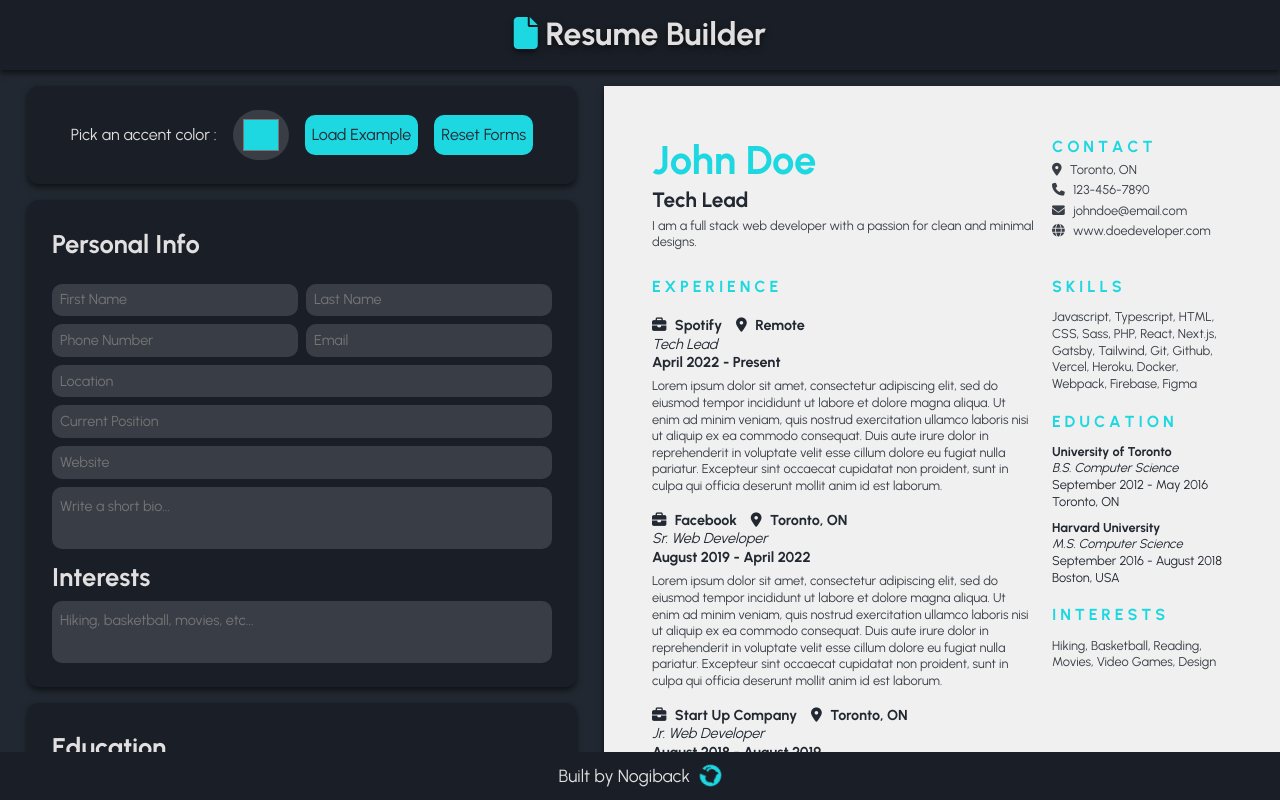
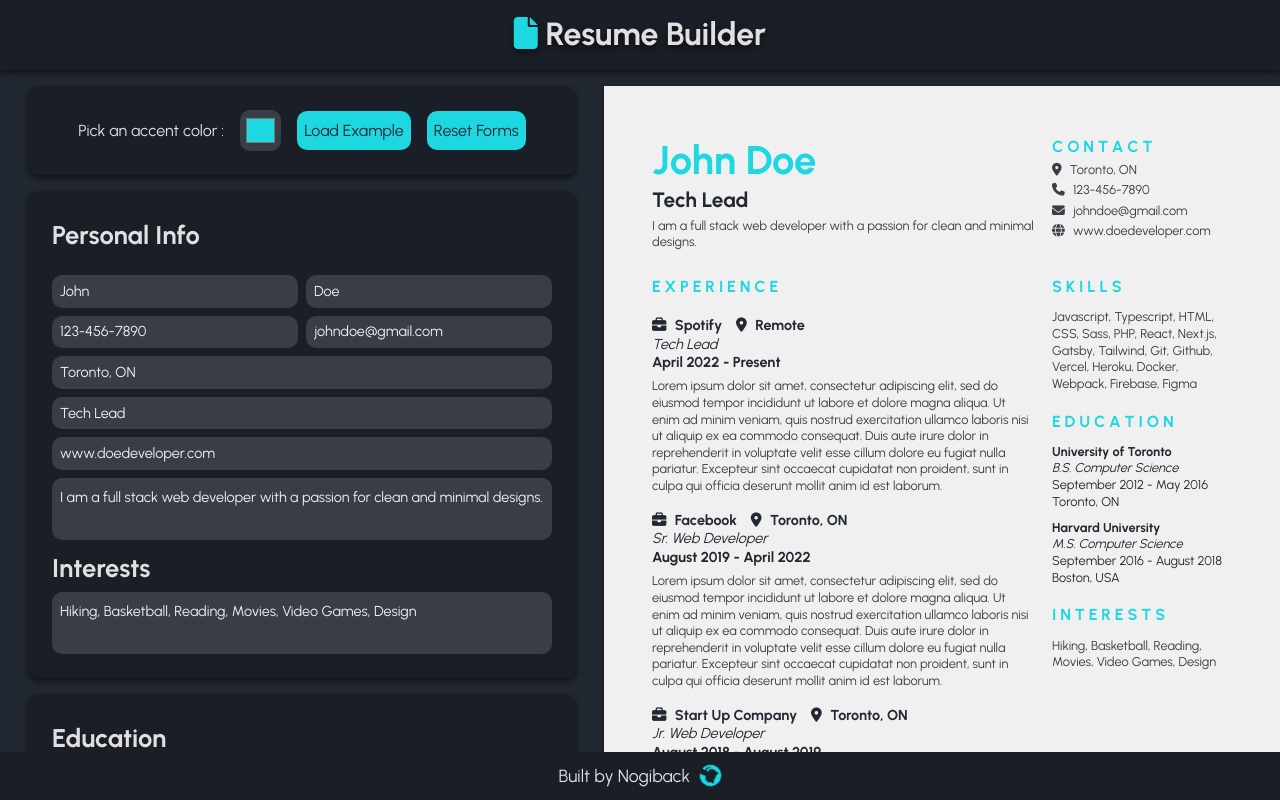
Before and after one commit to Nogiback/Resume-Builder, a React (Vite) app: page / in a window 1280 px wide. Both pictures are taken after a click on the button "Load Example". Shown: the top 800 px of the page. Built offline with nearby package versions, Linux system fonts and the light colour scheme.

Commit message:
Changed personalinfo data to an object with key/value pairs instead of separate states, changed exp/edu sections such that they can be edited on input change rather than a save button, minor refactoring and style changes

```diff
--- a/src/components/Content.jsx
+++ b/src/components/Content.jsx
@@ -7,18 +7,27 @@ import Experience from './Forms/Experience';
 import Resume from './Preview/Resume';
 
 export default function Content() {
-  const [firstName, setFirstName] = useState('');
-  const [lastName, setLastName] = useState('');
-  const [bio, setBio] = useState('');
-  const [currentPosition, setCurrentPosition] = useState('');
-  const [location, setLocation] = useState('');
-  const [email, setEmail] = useState('');
-  const [phoneNumber, setPhoneNumber] = useState('');
-  const [website, setWebsite] = useState('');
+  const [personalInfo, setPersonalInfo] = useState({
+    firstName: '',
+    lastName: '',
+    bio: '',
+    currentPosition: '',
+    location: '',
+    email: '',
+    phoneNumber: '',
+    website: '',
+  });
   const [interests, setInterests] = useState('');
   const [education, setEducation] = useState([]);
   const [experience, setExperience] = useState([]);
   const [skills, setSkills] = useState('');
+
+  function handlePersonalChange(e) {
+    setPersonalInfo({
+      ...personalInfo,
+      [e.target.name]: e.target.value
+    });
+  }
 
   function addEducation(e) {
     e.preventDefault()
@@ -26,10 +35,10 @@ export default function Content() {
     const id = uuidv4();
     const degree = e.target[0].value;
     const school = e.target[1].value;
-    const location = e.target[2].value;
-    const startDate = e.target[3].value;
+    const eduLocation = e.target[2].value;
+    const eduStartDate = e.target[3].value;
     const gradDate = e.target[4].value;
-    const newEducation = { id, degree, school, location, startDate, gradDate };
+    const newEducation = { id, degree, school, eduLocation, eduStartDate, gradDate };
     setEducation([...education, newEducation]);
     e.target.reset();
   }
@@ -41,23 +50,14 @@ export default function Content() {
   }
 
   function updateEducation(e, id) {
-    e.preventDefault();
-    const degree = e.target[2].value;
-    const school = e.target[3].value;
-    const location = e.target[4].value;
-    const startDate = e.target[5].value;
-    const gradDate = e.target[6].value;
-    const updatedEducation = { degree, school, location, startDate, gradDate };
-
-    setEducation(
-      education.map((data) => {
-        if (data.id === id) {
-          return {...data, ...updatedEducation};
-        } else {
-          return data;
-        }
-      })
-    );
+    const { name, value } = e.target;
+    setEducation(education.map(edu => {
+      if (edu.id === id) {
+        return { ...edu, [name]: value};
+      } else {
+        return edu;
+      }
+    }));
   }
 
   function addExperience(e) {
@@ -66,11 +66,11 @@ export default function Content() {
     const id = uuidv4();
     const company = e.target[0].value;
     const position = e.target[1].value;
-    const location = e.target[2].value;
+    const expLocation = e.target[2].value;
     const startDate = e.target[3].value;
     const endDate = e.target[4].value;
     const desc = e.target[5].value;
-    const newExperience = { id, company, position, location, startDate, endDate, desc };
+    const newExperience = { id, company, position, expLocation, startDate, endDate, desc };
     setExperience([...experience, newExperience]);
     e.target.reset();
   }
@@ -82,35 +82,29 @@ export default function Content() {
   }
 
   function updateExperience(e, id) {
-    e.preventDefault();
-    const company = e.target[2].value;
-    const position = e.target[3].value;
-    const location = e.target[4].value;
-    const startDate = e.target[5].value;
-    const endDate = e.target[6].value;
-    const desc = e.target[7].value;
-    const updatedExperience= { company, position, location, startDate, endDate, desc };
-
-    setExperience(
-      experience.map((data) => {
-        if (data.id === id) {
-          return {...data, ...updatedExperience};
-        } else {
-          return data;
-        }
-      })
-    );
+    const { name, value } = e.target;
+    setExperience(experience.map(exp => {
+      if (exp.id === id) {
+        return { ...exp, [name]: value};
+      } else {
+        return exp;
+      }
+    }));
   }
 
   function resetForms() {
-    setFirstName('');
-    setLastName('');
-    setBio('');
-    setCurrentPosition('');
-    setLocation('');
-    setEmail('');
-    setPhoneNumber('');
-    setWebsite('');
+    const personalForm = document.getElementById('personal-info-form');
+    personalForm.reset();
+    setPersonalInfo({
+      firstName: '',
+      lastName: '',
+      bio: '',
+      currentPosition: '',
+      location: '',
+      email: '',
+      phoneNumber: '',
+      website: '',
+    });
     setInterests('');
     setSkills('');
     setEducation([]);
@@ -119,19 +113,21 @@ export default function Content() {
 
   function loadExample() {
     resetForms();
-    setFirstName('John');
-    setLastName('Doe');
-    setCurrentPosition('Tech Lead');
-    setEmail('johndoe@email.com');
-    setLocation('Toronto, ON');
-    setPhoneNumber('123-456-7890');
-    setWebsite('www.doedeveloper.com');
-    setBio('I am a full stack web developer with a passion for clean and minimal designs.')
+    setPersonalInfo({
+      firstName: 'John',
+      lastName: 'Doe',
+      bio: 'I am a full stack web developer with a passion for clean and minimal designs.',
+      currentPosition: 'Tech Lead',
+      location: 'Toronto, ON',
+      email: 'johndoe@gmail.com',
+      phoneNumber: '123-456-7890',
+      website: 'www.doedeveloper.com',
+    });
     const exampleExp1 = {
       id: uuidv4(),
       company: 'Spotify',
       position: 'Tech Lead',
-      location: 'Remote',
+      expLocation: 'Remote',
       startDate: 'April 2022',
       endDate: 'Present',
       desc: `Lorem ipsum dolor sit amet, consectetur adipiscing elit, sed do eiusmod tempor incididunt ut labore et dolore magna aliqua. Ut enim ad minim veniam, quis nostrud exercitation ullamco laboris nisi ut aliquip ex ea commodo consequat. Duis aute irure dolor in reprehenderit in voluptate velit esse cillum dolore eu fugiat nulla pariatur. Excepteur sint occaecat cupidatat non proident, sunt in culpa qui officia deserunt mollit anim id est laborum.`,
@@ -140,7 +136,7 @@ export default function Content() {
       id: uuidv4(),
       company: 'Facebook',
       position: 'Sr. Web Developer',
-      location: 'Toronto, ON',
+      expLocation: 'Toronto, ON',
       startDate: 'August 2019',
       endDate: 'April 2022',
       desc: `Lorem ipsum dolor sit amet, consectetur adipiscing elit, sed do eiusmod tempor incididunt ut labore et dolore magna aliqua. Ut enim ad minim veniam, quis nostrud exercitation ullamco laboris nisi ut aliquip ex ea commodo consequat. Duis aute irure dolor in reprehenderit in voluptate velit esse cillum dolore eu fugiat nulla pariatur. Excepteur sint occaecat cupidatat non proident, sunt in culpa qui officia deserunt mollit anim id est laborum.`,
@@ -149,7 +145,7 @@ export default function Content() {
       id: uuidv4(),
       company: 'Start Up Company',
       position: 'Jr. Web Developer',
-      location: 'Toronto, ON',
+      expLocation: 'Toronto, ON',
       startDate: 'August 2018',
       endDate: 'August 2019',
       desc: `Lorem ipsum dolor sit amet, consectetur adipiscing elit, sed do eiusmod tempor incididunt ut labore et dolore magna aliqua. Ut enim ad minim veniam, quis nostrud exercitation ullamco laboris nisi ut aliquip ex ea commodo consequat. Duis aute irure dolor in reprehenderit in voluptate velit esse cillum dolore eu fugiat nulla pariatur. Excepteur sint occaecat cupidatat non proident, sunt in culpa qui officia deserunt mollit anim id est laborum.`,
@@ -158,16 +154,16 @@ export default function Content() {
       id: uuidv4(),
       degree: 'B.S. Computer Science',
       school: 'University of Toronto',
-      location: 'Toronto, ON',
-      startDate: 'September 2012',
+      eduLocation: 'Toronto, ON',
+      eduStartDate: 'September 2012',
       gradDate: 'May 2016',
     };
     const exampleEdu2 = {
       id: uuidv4(),
       degree: 'M.S. Computer Science',
       school: 'Harvard University',
-      location: 'Boston, USA',
-      startDate: 'September 2016',
+      eduLocation: 'Boston, USA',
+      eduStartDate: 'September 2016',
       gradDate: 'August 2018',
     };
     setSkills('Javascript, Typescript, HTML, CSS, Sass, PHP, React, Next.js, Gatsby, Tailwind, Git, Github, Vercel, Heroku, Docker, Webpack, Firebase, Figma');
@@ -182,15 +178,10 @@ export default function Content() {
         <section className='forms-section'>
           <Buttons loadExample={loadExample} resetForms={resetForms}/>
           <PersonalInfo
-            changeFirstName={setFirstName}
-            changeLastName={setLastName}
-            changePhoneNumber={setPhoneNumber}
-            changeEmail={setEmail}
-            changeLocation={setLocation}
-            changeCurrentPosition={setCurrentPosition}
-            changeWebsite={setWebsite}
-            changeBio={setBio}
-            changeInterests={setInterests}
+            personalInfo={personalInfo}
+            updatePersonalInfo={handlePersonalChange}
+            interests={interests}
+            updateInterests={setInterests}
            />
           <Education
             education={education}
@@ -203,19 +194,13 @@ export default function Content() {
             addExperience={addExperience}
             deleteExperience={deleteExperience}
             updateExperience={updateExperience}
-            changeSkills={setSkills}
+            skills={skills}
+            updateSkills={setSkills}
           />
         </section>
         <section className='resume-preview'>
           <Resume
-            firstName={firstName}
-            lastName={lastName}
-            phoneNumber={phoneNumber}
-            email={email}
-            location={location}
-            currentPosition={currentPosition}
-            website={website}
-            bio={bio}
+            personalInfo={personalInfo}
             interests={interests}
             education={education}
             experience={experience}
--- a/src/components/Forms/Education.jsx
+++ b/src/components/Forms/Education.jsx
@@ -6,25 +6,24 @@ export default function Education({ education, addEducation, deleteEducation, up
         {education.map((data, index) => {
           return (
             <li key={data.id}>
-              <form onSubmit={(e) => updateEducation(e, data.id)} className='form'>
+              <form className='form'>
               <div id='education-header'>
                 <h3>Education # {index + 1}</h3>
                 <div id='button-container'>
-                  <button type='submit' className='update-btn'><i className='fa-solid fa-floppy-disk'></i></button>
                   <button onClick={() => deleteEducation(data.id)} type='button' className='delete-btn'><i className='fa-solid fa-trash-can'></i></button>
                 </div>
               </div>
-                <input type='text' name='degree' defaultValue={data.degree} required />
-                <input type='text' name='school' defaultValue={data.school} required/>
-                <input type='text' name='school-location' defaultValue={data.location} required/>
-                <input type='text' name='start-date' defaultValue={data.startDate} required/>
-                <input type='text' name='end-date' defaultValue={data.gradDate} required/>
+                <input onChange={(e) => updateEducation(e, data.id)} type='text' name='degree' defaultValue={data.degree} required />
+                <input onChange={(e) => updateEducation(e, data.id)} type='text' name='school' defaultValue={data.school} required/>
+                <input onChange={(e) => updateEducation(e, data.id)} type='text' name='eduLocation' defaultValue={data.eduLocation} required/>
+                <input onChange={(e) => updateEducation(e, data.id)} type='text' name='eduStartDate' defaultValue={data.eduStartDate} required/>
+                <input onChange={(e) => updateEducation(e, data.id)} type='text' name='gradDate' defaultValue={data.gradDate} required/>
               </form>
             </li>
           );
         })}
-        <form onSubmit={addEducation} className='form'>
-          <h3>Add Experience</h3>
+        <form onSubmit={addEducation} className='form' id='education-form'>
+          <h3>Add Education</h3>
           <input type='text' name='degree' placeholder='Degree/Diploma' required />
           <input type='text' name='school' placeholder='University/School' required/>
           <input type='text' name='school-location' placeholder='Location' required/>
--- a/src/components/Forms/Experience.jsx
+++ b/src/components/Forms/Experience.jsx
@@ -1,4 +1,4 @@
-export default function Experience({ experience, addExperience, deleteExperience, updateExperience, changeSkills }) {
+export default function Experience({ experience, addExperience, deleteExperience, updateExperience, skills, updateSkills }) {
   return (
     <>
       <div className='form-container' id='experience-form-container'>
@@ -6,20 +6,19 @@ export default function Experience({ experience, addExperience, deleteExperience
         {experience.map((data, index) => {
           return (
             <li key={data.id}>
-              <form onSubmit={(e) => updateExperience(e, data.id)} className='form'>
+              <form className='form'>
               <div id='experience-header'>
                 <h3>Work Experience # {index + 1}</h3>
                 <div id='button-container'>
-                  <button type='submit' className='update-btn'><i className='fa-solid fa-floppy-disk'></i></button>
                   <button onClick={() => deleteExperience(data.id)} type='button' className='delete-btn'><i className='fa-solid fa-trash-can'></i></button>
                 </div>
               </div>
-                <input type='text' name='company' defaultValue={data.company} required />
-                <input type='text' name='position' defaultValue={data.position} required/>
-                <input type='text' name='company-location' defaultValue={data.location} required/>
-                <input type='text' name='start-date' defaultValue={data.startDate} required/>
-                <input type='text' name='end-date' defaultValue={data.endDate} required/>
-                <textarea type='text' name='description' defaultValue={data.desc} maxLength={750} required></textarea>
+                <input onChange={(e) => updateExperience(e, data.id)} type='text' name='company' defaultValue={data.company} required />
+                <input onChange={(e) => updateExperience(e, data.id)} type='text' name='position' defaultValue={data.position} required/>
+                <input onChange={(e) => updateExperience(e, data.id)} type='text' name='expLocation' defaultValue={data.expLocation} required/>
+                <input onChange={(e) => updateExperience(e, data.id)} type='text' name='startDate' defaultValue={data.startDate} required/>
+                <input onChange={(e) => updateExperience(e, data.id)} type='text' name='endDate' defaultValue={data.endDate} required/>
+                <textarea onChange={(e) => updateExperience(e, data.id)} type='text' name='desc' defaultValue={data.desc} maxLength={750} required></textarea>
               </form>
             </li>
           );
@@ -36,7 +35,7 @@ export default function Experience({ experience, addExperience, deleteExperience
         </form>
         <form className='form' id='skills-form-container'>
         <h2>Skills</h2>
-          <textarea onChange={(e) => changeSkills(e.target.value)} type='text' name='interests' placeholder='HTML, CSS, Javascript, React, etc...' maxLength={500} required></textarea>
+          <textarea onChange={(e) => updateSkills(e.target.value)} defaultValue={skills} type='text' name='interests' placeholder='HTML, CSS, Javascript, React, etc...' maxLength={500} required></textarea>
         </form>
       </div>
     </>
--- a/src/components/Forms/PersonalInfo.jsx
+++ b/src/components/Forms/PersonalInfo.jsx
@@ -1,23 +1,23 @@
-export default function PersonalInfo({ changeFirstName, changeLastName, changePhoneNumber, changeEmail, changeLocation, changeCurrentPosition, changeWebsite, changeBio, changeInterests }) {
+export default function PersonalInfo({ personalInfo, updatePersonalInfo, interests, updateInterests }) {
   return (
     <>
       <div className='form-container' id='personal-info-form-container'>
         <h2>Personal Info</h2>
         <form className='form' id='personal-info-form'>
           <div className='personal-info-name'>
-            <input onChange={(e) => changeFirstName(e.target.value)} type='text' name='first-name' placeholder='First Name' required />
-            <input onChange={(e) => changeLastName(e.target.value)} type='text' name='last-name' placeholder='Last Name' required />
+            <input onChange={(e) => updatePersonalInfo(e)} defaultValue={personalInfo.firstName} type='text' name='firstName' placeholder='First Name' required />
+            <input onChange={(e) => updatePersonalInfo(e)} defaultValue={personalInfo.lastName} type='text' name='lastName' placeholder='Last Name' required />
           </div>
           <div className='personal-info-contact'>
-            <input onChange={(e) => changePhoneNumber(e.target.value)} type='tel' name='phone-number' placeholder='Phone Number' required />
-            <input onChange={(e) => changeEmail(e.target.value)} type='email' name='email' placeholder='Email' required />
+            <input onChange={(e) => updatePersonalInfo(e)} defaultValue={personalInfo.phoneNumber} type='tel' name='phoneNumber' placeholder='Phone Number' required />
+            <input onChange={(e) => updatePersonalInfo(e)} defaultValue={personalInfo.email} type='email' name='email' placeholder='Email' required />
           </div>
-          <input onChange={(e) => changeLocation(e.target.value)} type='text' name='location' placeholder='Location' required />
-          <input onChange={(e) => changeCurrentPosition(e.target.value)} type='text' name='current-position' placeholder='Current Position' required />
-          <input onChange={(e) => changeWebsite(e.target.value)} type='text' name='website' placeholder='Website' required/>
-          <textarea onChange={(e) => changeBio(e.target.value)} type='text' name='bio' placeholder='Write a short bio...' maxLength={250} required></textarea>
+          <input onChange={(e) => updatePersonalInfo(e)} defaultValue={personalInfo.location} type='text' name='location' placeholder='Location' required />
+          <input onChange={(e) => updatePersonalInfo(e)} defaultValue={personalInfo.currentPosition} type='text' name='currentPosition' placeholder='Current Position' required />
+          <input onChange={(e) => updatePersonalInfo(e)} defaultValue={personalInfo.website} type='text' name='website' placeholder='Website' required/>
+          <textarea onChange={(e) => updatePersonalInfo(e)} defaultValue={personalInfo.bio} type='text' name='bio' placeholder='Write a short bio...' maxLength={250} required></textarea>
           <h2>Interests</h2>
-          <textarea onChange={(e) => changeInterests(e.target.value)} type='text' name='interests' placeholder='Hiking, basketball, movies, etc...' maxLength={500} required></textarea>
+          <textarea onChange={(e) => updateInterests(e.target.value)} defaultValue={interests} type='text' name='interests' placeholder='Hiking, basketball, movies, etc...' maxLength={500} required></textarea>
         </form>
       </div>
     </>
--- a/src/components/Preview/ExperiencePreview.jsx
+++ b/src/components/Preview/ExperiencePreview.jsx
@@ -6,7 +6,7 @@ export default function ExperiencePreview({ experience }) {
         {experience.map((data) => {
           return (
             <li key={data.id} className='experience-entry'>
-              <h4 id='company-label'><i className="fa-solid fa-briefcase"></i> {data.company} &nbsp;&nbsp; <i className="fa-solid fa-location-dot"></i> {data.location}</h4>
+              <h4 id='company-label'><i className="fa-solid fa-briefcase"></i> {data.company} &nbsp;&nbsp; <i className="fa-solid fa-location-dot"></i> {data.expLocation}</h4>
               <h4 id='position-label'>{data.position}</h4>
               <h4 id='exp-date-label'>{data.startDate} - {data.endDate}</h4>
               <p id='desc-text'>{data.desc}</p>
--- a/src/components/Preview/HeaderPreview.jsx
+++ b/src/components/Preview/HeaderPreview.jsx
@@ -1,17 +1,17 @@
-export default function HeaderPreview({firstName, lastName, phoneNumber, email, location, currentPosition, website, bio}) {
+export default function HeaderPreview({ personalInfo }) {
   return (
     <>
       <div className='resume-container' id='header-preview'>
-        <h1 className='custom'>{firstName} {lastName}</h1>
-        <h2>{currentPosition}</h2>
-        <p>{bio}</p>
+        <h1 className='custom'>{personalInfo.firstName} {personalInfo.lastName}</h1>
+        <h2>{personalInfo.currentPosition}</h2>
+        <p>{personalInfo.bio}</p>
       </div>
       <div className='resume-container' id='header-sidebar-preview'>
         <h3 className='custom'>C O N T A C T</h3>
-        <p><i className="fa-solid fa-location-dot"></i> {location}</p>
-        <p><i className="fa-solid fa-phone"></i> {phoneNumber}</p>
-        <p><i className="fa-solid fa-envelope"></i> {email}</p>
-        <p><i className="fa-solid fa-globe"></i> {website}</p>
+        <p><i className="fa-solid fa-location-dot"></i> {personalInfo.location}</p>
+        <p><i className="fa-solid fa-phone"></i> {personalInfo.phoneNumber}</p>
+        <p><i className="fa-solid fa-envelope"></i> {personalInfo.email}</p>
+        <p><i className="fa-solid fa-globe"></i> {personalInfo.website}</p>
       </div>
     </>
   );
--- a/src/components/Preview/Resume.jsx
+++ b/src/components/Preview/Resume.jsx
@@ -2,20 +2,11 @@ import HeaderPreview from './HeaderPreview';
 import ExperiencePreview from './ExperiencePreview';
 import SidebarPreview from './SidebarPreview';
 
-export default function Resume({firstName, lastName, phoneNumber, email, location, currentPosition, website, bio, interests, education, experience, skills}) {
+export default function Resume({ personalInfo, interests, education, experience, skills}) {
   return(
     <>
       <div className='resume-page'>
-          <HeaderPreview
-            firstName={firstName}
-            lastName={lastName}
-            phoneNumber={phoneNumber}
-            email={email}
-            location={location}
-            currentPosition={currentPosition}
-            website={website}
-            bio={bio}
-          />
+          <HeaderPreview personalInfo={personalInfo}/>
           <ExperiencePreview experience={experience}/>
           <SidebarPreview
             skills={skills}
--- a/src/components/Preview/SidebarPreview.jsx
+++ b/src/components/Preview/SidebarPreview.jsx
@@ -13,8 +13,8 @@ export default function SidebarPreview({skills, education, interests}) {
             <li key={data.id} className='education-entry'>
               <h4 id='school-label'>{data.school}</h4>
               <h5 id='degree-label'>{data.degree}</h5>
-              <h5 id='edu-date-label'>{data.startDate} - {data.gradDate}</h5>
-              <h5 id='location-label'>{data.location}</h5>
+              <h5 id='edu-date-label'>{data.eduStartDate} - {data.gradDate}</h5>
+              <h5 id='location-label'>{data.eduLocation}</h5>
             </li>
           );
         })}
--- a/src/styles/_forms.scss
+++ b/src/styles/_forms.scss
@@ -59,9 +59,10 @@ li {
   gap: 1rem;
 
   input[type=color] {
-    width: 40px;
-    height: 40px;
-    border-radius: 50px;
+    width: 33px;
+    height: 33px;
+    border-radius: 10px;
+    padding: 4px;
   }
 
   button {
@@ -81,6 +82,12 @@ li {
 .form {
   @include flex(column, space-between, center);
   gap: 0.5rem;
+}
+
+#experience-form,
+#education-form {
+  border-top: 1px solid $lightgrey;
+  padding-top: 0.8rem;
 }
 
 .personal-info-name,
@@ -113,7 +120,6 @@ li {
   gap: 0.5rem;
 }
 
-.update-btn,
 .delete-btn {
   font-size: 1rem;
   width: 20px;
@@ -124,14 +130,10 @@ li {
   border: 2px solid $lightgrey;
 }
 
-.update-btn:hover{
-  background-color: $black;
-  color: rgb(24, 198, 38);
-}
-
 .delete-btn:hover{
   background-color: $black;
   color: red;
+  border: 2px solid red;
 }
 
 @media only screen and (max-width: 700px){
@@ -152,10 +154,9 @@ li {
     font-size: 0.8rem;
 
     input[type=color] {
-      width: 60px;
+      width: 35px;
+      height: 30px;
     }
-
-
   }
 
 }
```
